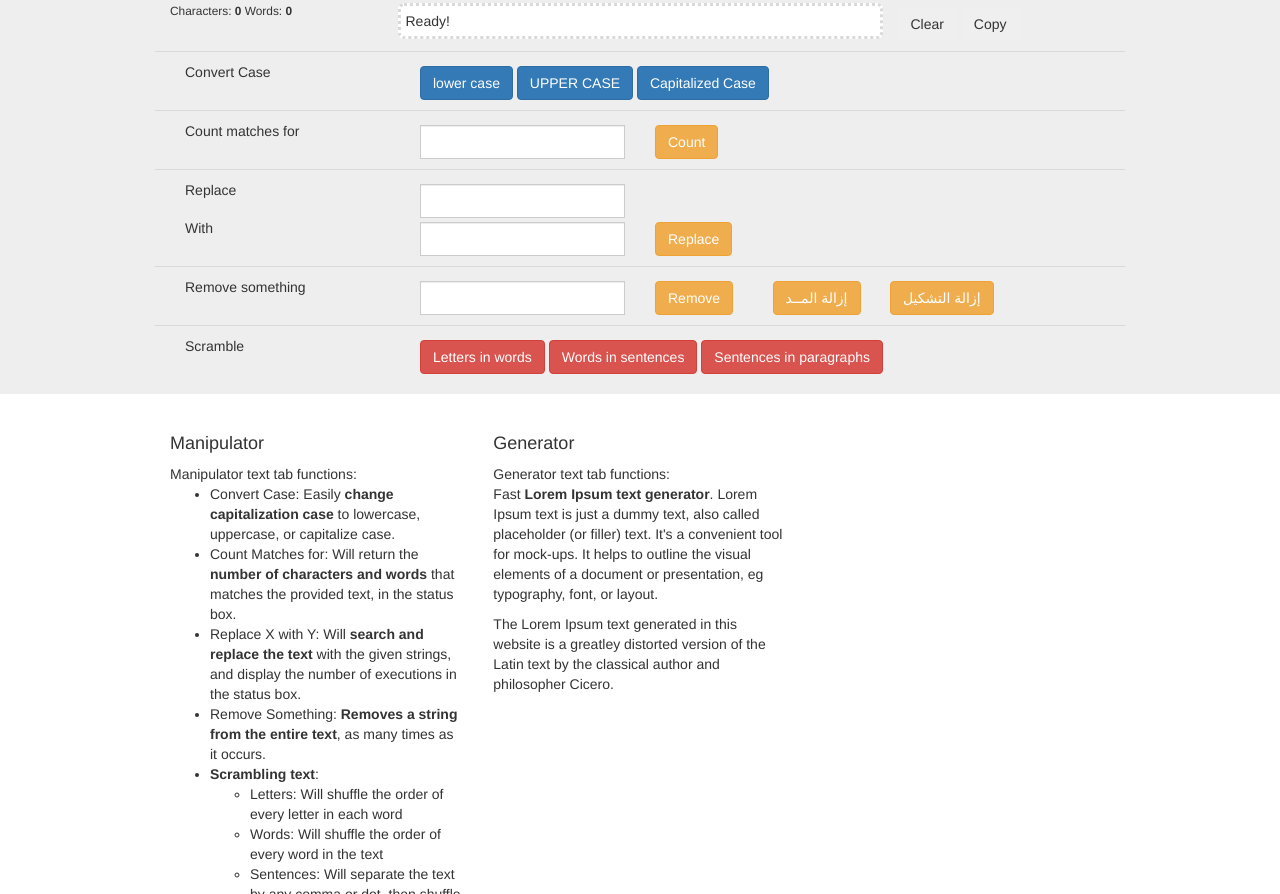
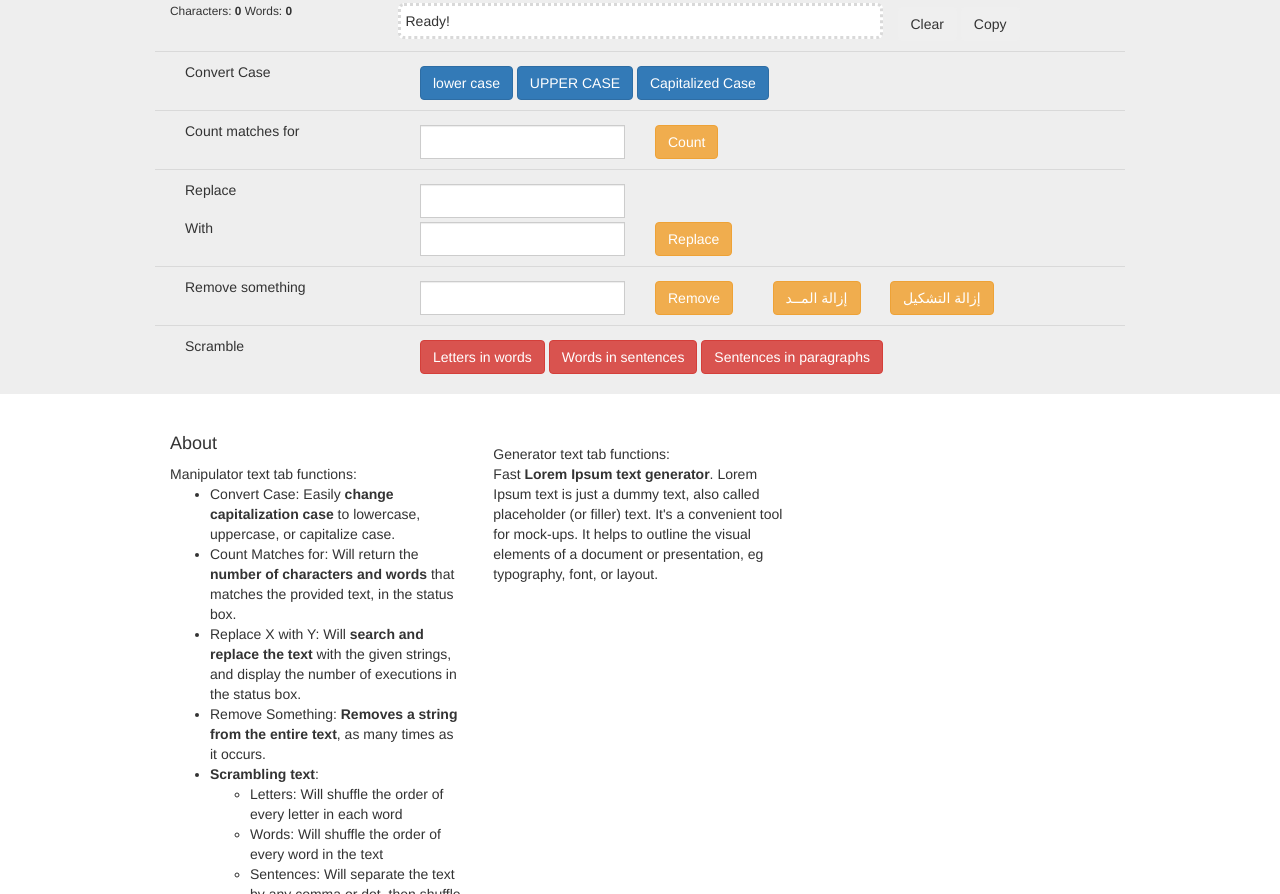
Before and after one commit to iHani/textmani, a plain HTML site: page index.html in a window 1280 px wide. Shown: the part 324-1218 px from the top of the page. Drawn offline with nearby package versions, Linux system fonts and the light colour scheme.

Commit message:
miscellaneous

```diff
--- a/index.html
+++ b/index.html
@@ -212,7 +212,7 @@
 	<div class="container">
 		<div class="row">
 			<div class="col-md-4">
-				<h4>Manipulator</h4>
+				<h4>About</h4>
 				<span>Manipulator text tab functions:</span>
 				<ul>
 					<li>Convert Case: Easily <strong>change capitalization case</strong> to lowercase, uppercase, or capitalize case.</li>
@@ -229,10 +229,9 @@
 				</ul>
 			</div>
 			<div class="col-md-4">
-				<h4>Generator</h4>
+				<br>
 				<span>Generator text tab functions:</span>
 				<p>Fast <strong>Lorem Ipsum text generator</strong>. Lorem Ipsum text is just a dummy text, also called placeholder (or filler) text. It's a convenient tool for mock-ups. It helps to outline the visual elements of a document or presentation, eg typography, font, or layout.</p>
-				<p>The Lorem Ipsum text generated in this website is a greatley distorted version of the Latin text by the classical author and philosopher Cicero.</p>
 			</div>
 			<div class="col-md-4">
 				<div>
```
